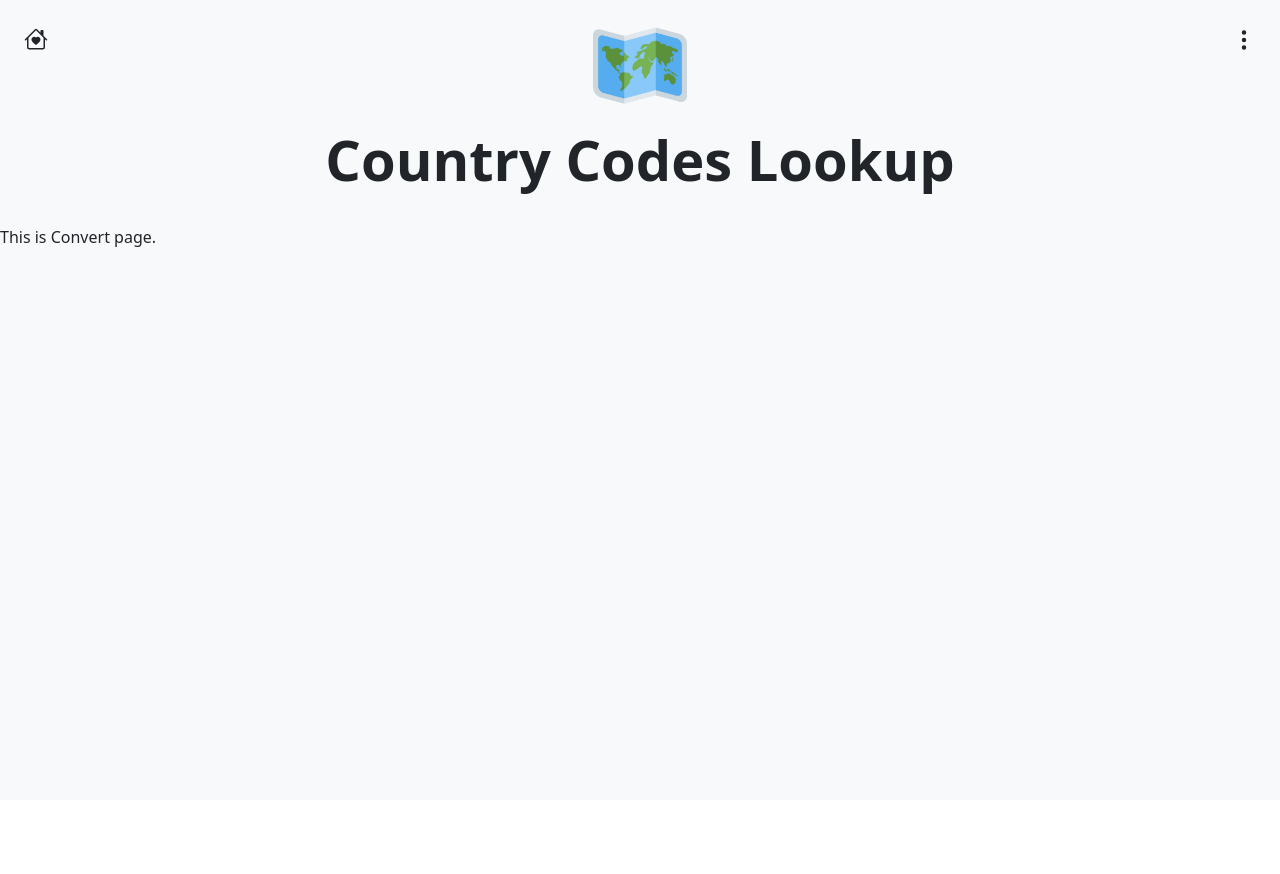
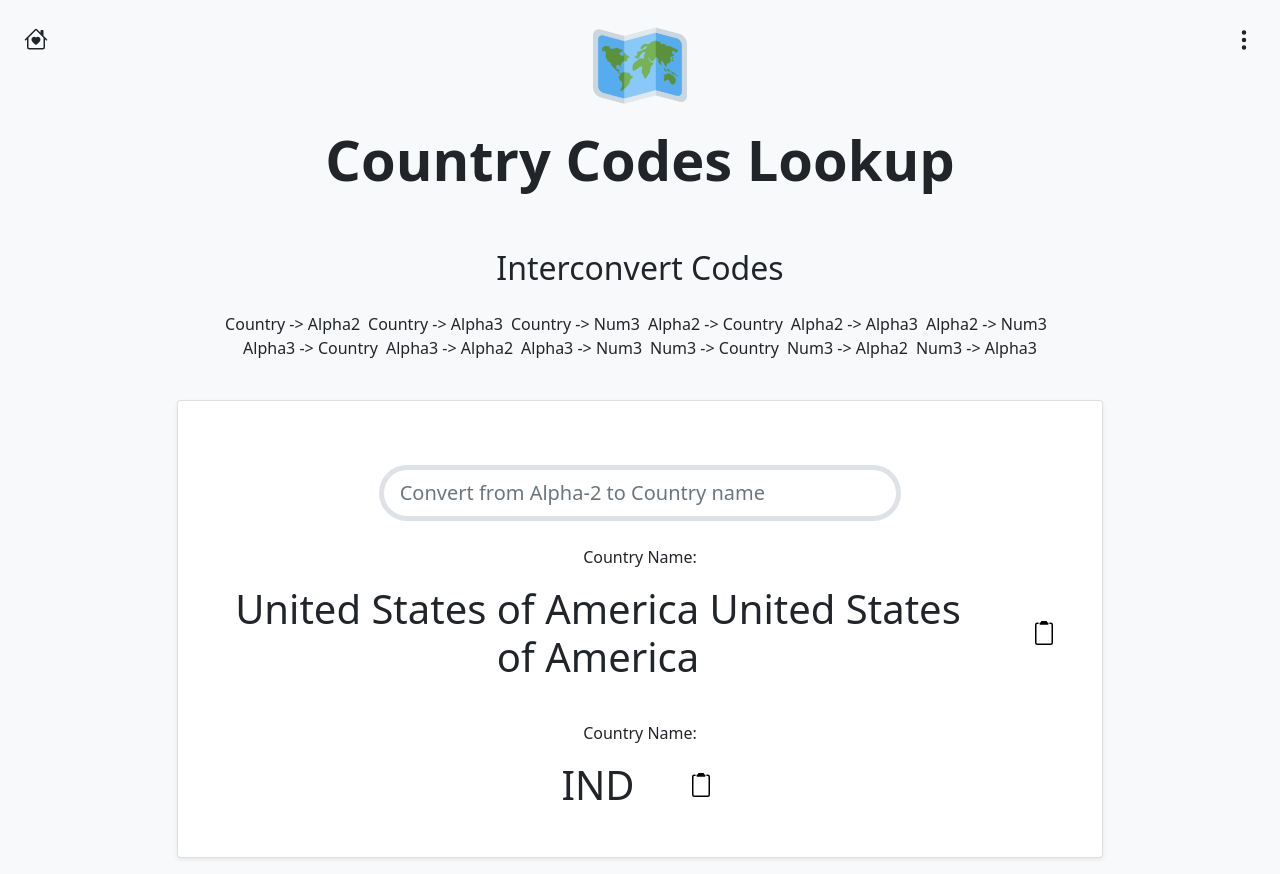
Before and after one commit to omkartapale/country-codes, a React (Create React App) app: page /convert in a window 1280 px wide. Before the commit the page ends 800 px from the top, so only its background shows below. Built offline with nearby package versions, Linux system fonts and the light colour scheme.

Commit message:
Convert Layout mockup

```diff
--- a/src/pages/Convert.js
+++ b/src/pages/Convert.js
@@ -1,10 +1,60 @@
 import React, { Component } from "react";
+import Search from "../components/Search";
+import CopyButton from "../components/common/CopyButton";
 
 export class Convert extends Component {
   render() {
     return (
-      <div className="Convert">
-        This is Convert page.
+      <div className="Convert container">
+        <div className="row mt-3 mt-md-4 justify-content-center">
+          <div className="col-md-10">
+            <div className="switches text-center">
+              <h2 className="text-center mb-4">Interconvert Codes</h2>
+              <ul className="list-inline text-center">
+                <li className="list-inline-item">Country -> Alpha2</li>
+                <li className="list-inline-item">Country -> Alpha3</li>
+                <li className="list-inline-item">Country -> Num3</li>
+                <li className="list-inline-item">Alpha2 -> Country</li>
+                <li className="list-inline-item">Alpha2 -> Alpha3</li>
+                <li className="list-inline-item">Alpha2 -> Num3</li>
+                <li className="list-inline-item">Alpha3 -> Country</li>
+                <li className="list-inline-item">Alpha3 -> Alpha2</li>
+                <li className="list-inline-item">Alpha3 -> Num3</li>
+                <li className="list-inline-item">Num3 -> Country</li>
+                <li className="list-inline-item">Num3 -> Alpha2</li>
+                <li className="list-inline-item">Num3 -> Alpha3</li>
+              </ul>
+            </div>
+          </div>
+        </div>
+
+        <div className="row mt-4 pb-3 justify-content-center">
+          <div className="col-md-10">
+            <div className="card px-4 pb-3 shadow-sm">
+              <div className="card-body">
+                <Search placeholderText="Convert from Alpha-2 to Country name"/>
+                <div className="row mt-4 text-center">
+                  <div className="col align-self-center">
+                    <p className="mb-3">Country Name:</p>
+                    <p className="display-6 d-flex align-items-center justify-content-center gap-5">
+                      United States of America United States of America
+                      <CopyButton copyContent="IN" />
+                    </p>
+                  </div>
+                </div>
+                <div className="row mt-4 text-center">
+                  <div className="col align-self-center">
+                    <p className="mb-3">Country Name:</p>
+                    <p className="display-6 d-flex align-items-center justify-content-center gap-5">
+                      IND
+                      <CopyButton copyContent="IN" />
+                    </p>
+                  </div>
+                </div>
+              </div>
+            </div>
+          </div>
+        </div>
       </div>
     );
   }
```
